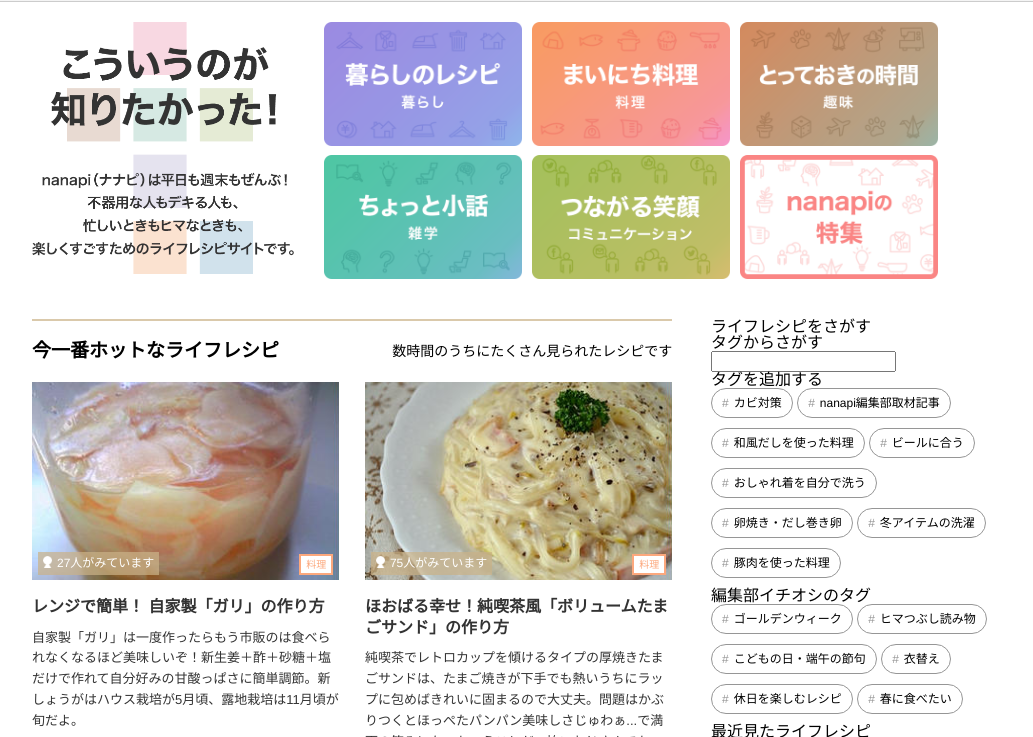
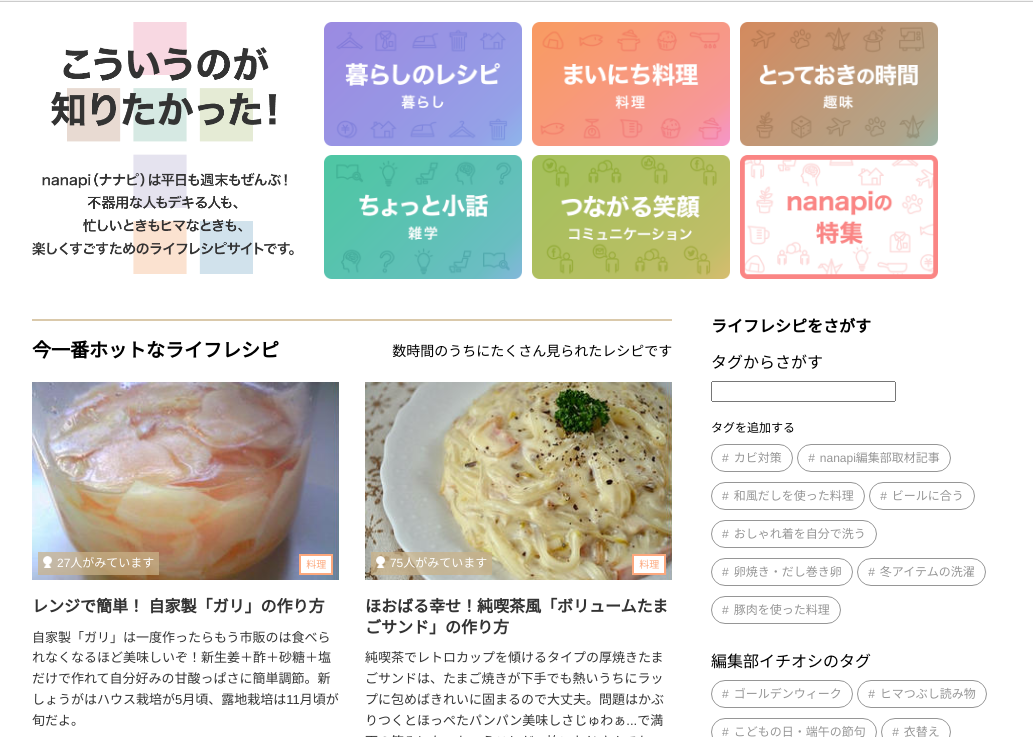
Before and after one commit to tanimotohikari/nanapi, a website: page index.html in a window 1280 px wide. Shown: the part 63-800 px from the top of the page, without its empty margins (123-1156 px from the left). Drawn offline with Linux system fonts and the light colour scheme.

Commit message:
update:master side レイアウト調整

```diff
--- a/index.html
+++ b/index.html
@@ -210,13 +210,13 @@
       </article>
     </div>
     <aside class='layout-side'>
-      <p>ライフレシピをさがす</p>
-      <p>タグからさがす</p>
-      <form action="">
+      <p class='layout-bottom text-bold'>ライフレシピをさがす</p>
+      <p class='layout-bottom-small'>タグからさがす</p>
+      <form class='layout-bottom' action="">
         <input type="text">
       </form>
-      <p>タグを追加する</p>
-      <ul class='label-list'>
+      <p class='layout-bottom-small text-small'>タグを追加する</p>
+      <ul class='layout-bottom label-list'>
         <li class='tag'>カビ対策</li>
         <li class='tag'>nanapi編集部取材記事</li>
         <li class='tag'>和風だしを使った料理</li>
@@ -226,8 +226,8 @@
         <li class='tag'>冬アイテムの洗濯</li>
         <li class='tag'>豚肉を使った料理</li>
       </ul>
-      <p>編集部イチオシのタグ</p>
-      <ul class='label-list'>
+      <p class='layout-bottom-small'>編集部イチオシのタグ</p>
+      <ul class='layout-bottom label-list'>
         <li class='tag'>ゴールデンウィーク</li>
         <li class='tag'>ヒマつぶし読み物</li>
         <li class='tag'>こどもの日・端午の節句</li>
@@ -235,8 +235,8 @@
         <li class='tag'>休日を楽しむレシピ</li>
         <li class='tag'>春に食べたい</li>
       </ul>
-      <p>最近見たライフレシピ</p>
-      <div>
+      <p class='layout-bottom-small'>最近見たライフレシピ</p>
+      <div class='layout-bottom-large'>
         <img class='l-media-thumbnail' src="" alt="">
         <p class='l-media-body'>入社前に覚えておきたい！コールセンター業界用語</p>
       </div>
--- a/src/scss/module/_tag.scss
+++ b/src/scss/module/_tag.scss
@@ -1,8 +1,9 @@
 .tag {
   display: inline-block;
   font-size: 12px;
+  color: #969696;
   border: 1px solid #969696;
-  padding: 8px 10px;
+  padding: 7px 10px;
   border-radius: 50px;
   margin-bottom: 10px;
 
--- a/src/scss/style.scss
+++ b/src/scss/style.scss
@@ -15,6 +15,7 @@
 @import 'module/article';
 @import 'module/article';
 @import 'module/tag';
+@import 'module/text';
 
 // state
 // @import 'state/state';
```
Also changed, not shown: dst/css/style.css.
